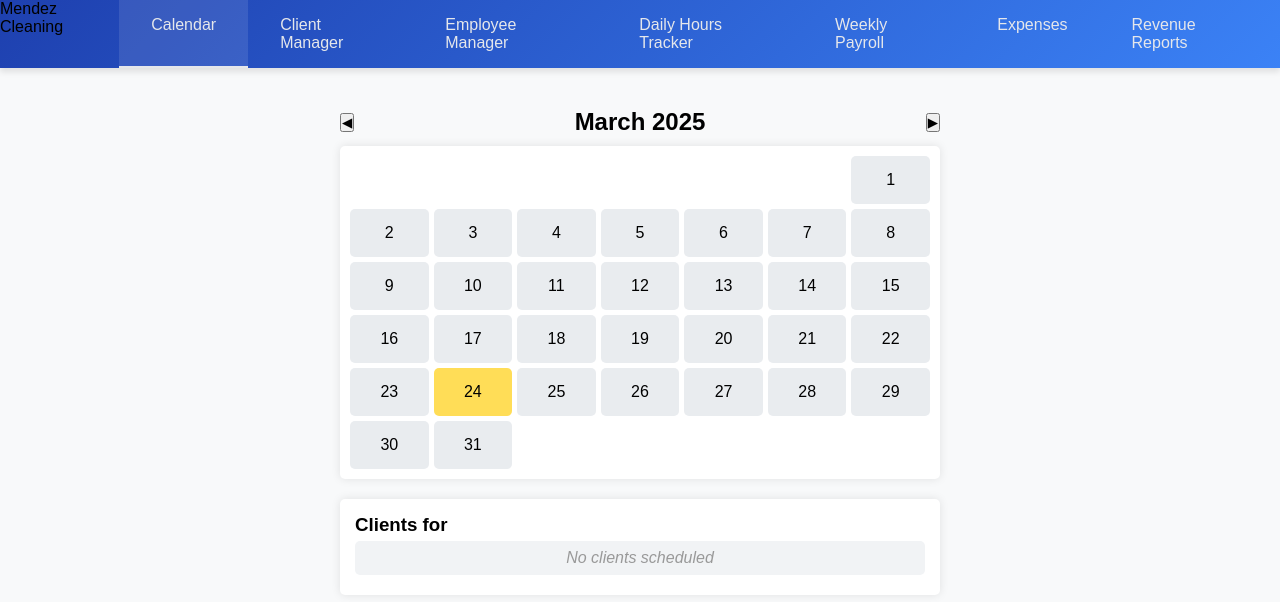
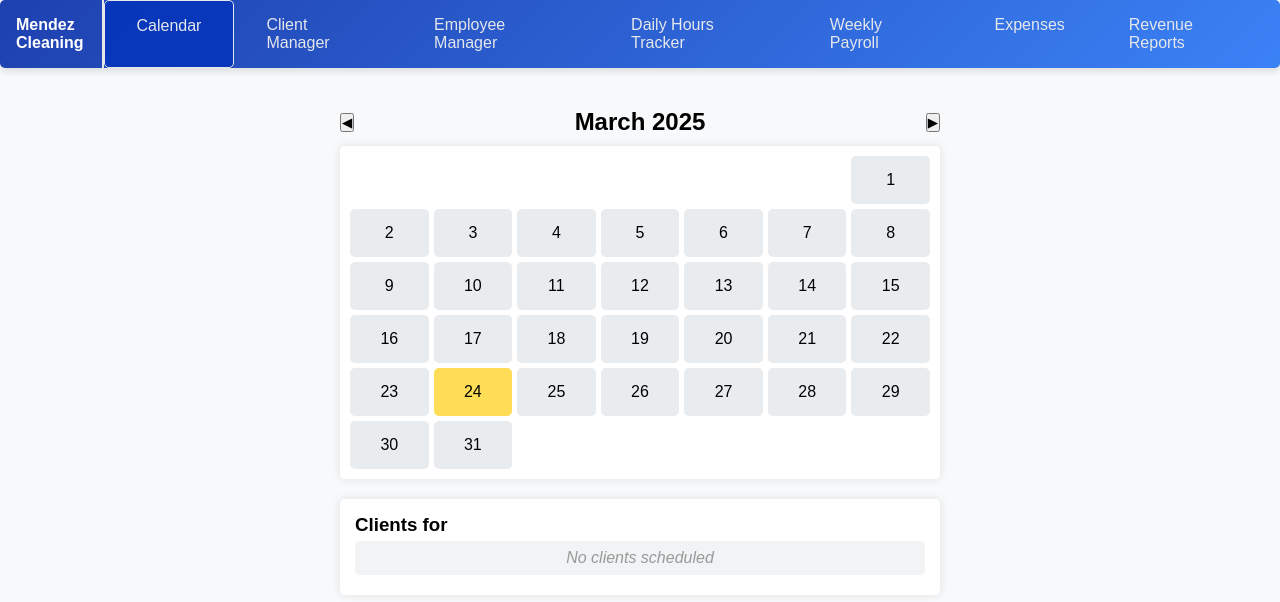
Before and after one commit to iphonemd/Cleaning-manager, a plain HTML site: page index.html in a window 1280 px wide. Drawn offline with Linux system fonts and the light colour scheme.

Commit message:
nav bar adjustments

```diff
--- a/styles/nav-bar.css
+++ b/styles/nav-bar.css
@@ -34,6 +34,7 @@ nav{
   background: var(--primary-color);
   border-bottom: 1px solid var(--hover-color);
   box-shadow: 0 4px 6px rgba(0, 0, 0, 0.1);
+  border-radius: 5px;
   border: none;
 }
 
@@ -56,6 +57,7 @@ nav a{
   color: var(--text-color);
   padding: 1em 2em;
   transition: background-color 150ms ease;
+  border-radius: 5px;
 }
 
 nav a:hover{
@@ -63,8 +65,20 @@ nav a:hover{
 }
 
 nav a.active-link{
-  border-bottom: 2px solid var(--text-color);
-  background: rgba(255, 255, 255, 0.1);
+  border: 1px solid var(--text-color);
+  background: hsla(224, 100%, 37%, 0.753);
+}
+
+.sidebar-logo {
+  display: flex;
+  justify-content: flex-start;
+  align-items: center;
+  width: 90px;
+  color: white;
+  font-weight: bolder;
+  margin-left: 1em;
+  cursor: default;
+  border-right: .15em solid var(--text-color);
 }
 
 #open-nav-bar-button{
```
